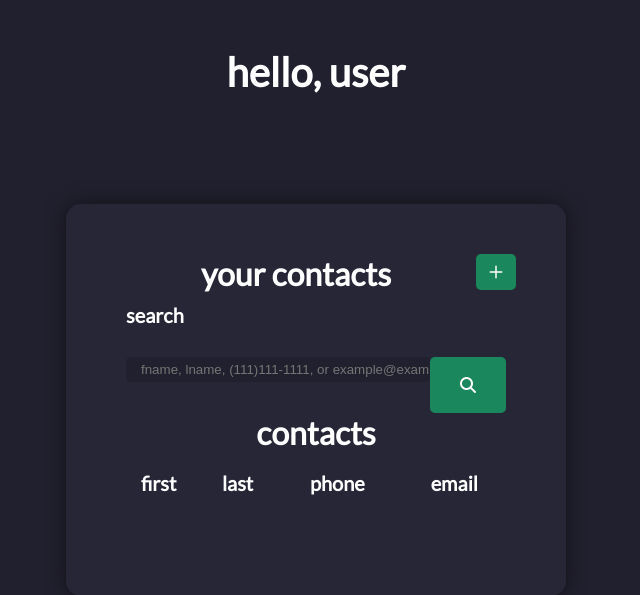
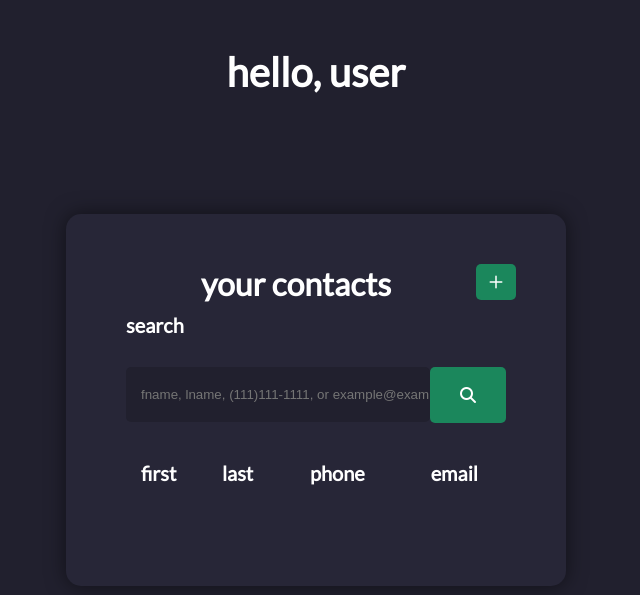
Before and after one commit to ajfuto/ContactApp, a PHP site: page /contacts.html in a window 1280 px wide. Shown: the top 595 px of the page, without its empty margins (324-964 px from the left). Run offline with PHP 8.4, Linux system fonts and the light colour scheme; lists and menus that the app fills with data are empty; some libraries are stand-ins or nearby versions.

Commit message:
Testing new look

```diff
--- a/contacts.html
+++ b/contacts.html
@@ -43,7 +43,7 @@
                     </div>
                     <h2>your contacts</h2>
         </div>
-        <form class="searchContactClass">
+        <form class="searchContactClass" style="padding-top: 10px;">
             <h3>search</h3>
             <input type="text" id="searchText" placeholder="fname, lname, (111)111-1111, or example@example.com" name="" required="">
             <button type="submit" onclick="searchContact()"><i class="fa fa-search" ></i></button>
@@ -97,8 +97,6 @@
         </table>
     -->
 
-        <h2>contacts</h2>
-
         <table id="contactsTable" style="width:100%">
             <thead>
                 <tr>
--- a/css/styles.css
+++ b/css/styles.css
@@ -316,7 +316,7 @@ body {
 .searchContactClass input {
     width: 80%;
     float: left;
-    padding: 5px 0;
+    padding: 20px 0;
     color: var(--text-color);
     margin-bottom: 20px;
     padding-left: 15px;
```
